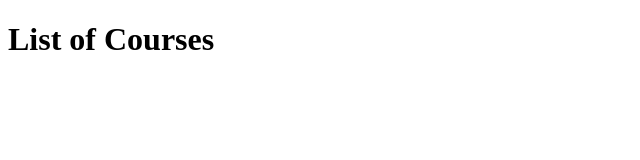
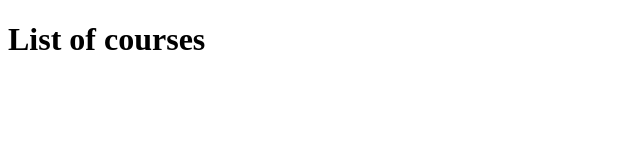
Before and after one commit to Mouhamet99/LetsAngular, an Angular app: page / in a window 1280 px wide. Shown: the top 160 px of the page, without its empty margins (0-640 px from the left). Built offline with nearby package versions, Linux system fonts and the light colour scheme.

Commit message:
Shorthand form

```diff
--- a/src/app/app.component.html
+++ b/src/app/app.component.html
@@ -1,6 +1,9 @@
-<div *ngIf="courses.length > 0">
-  <h1>List of Courses</h1>
-</div>
-<div *ngIf="courses.length == 0">
+<div *ngIf="courses.length > 0 ; then coursesList else noCourses "></div>
+
+<ng-template #coursesList>
+  <h1>List of  courses</h1>
+</ng-template>
+
+<ng-template #noCourses>
   <h1>Not courses yet</h1>
-</div>
+</ng-template>
```
